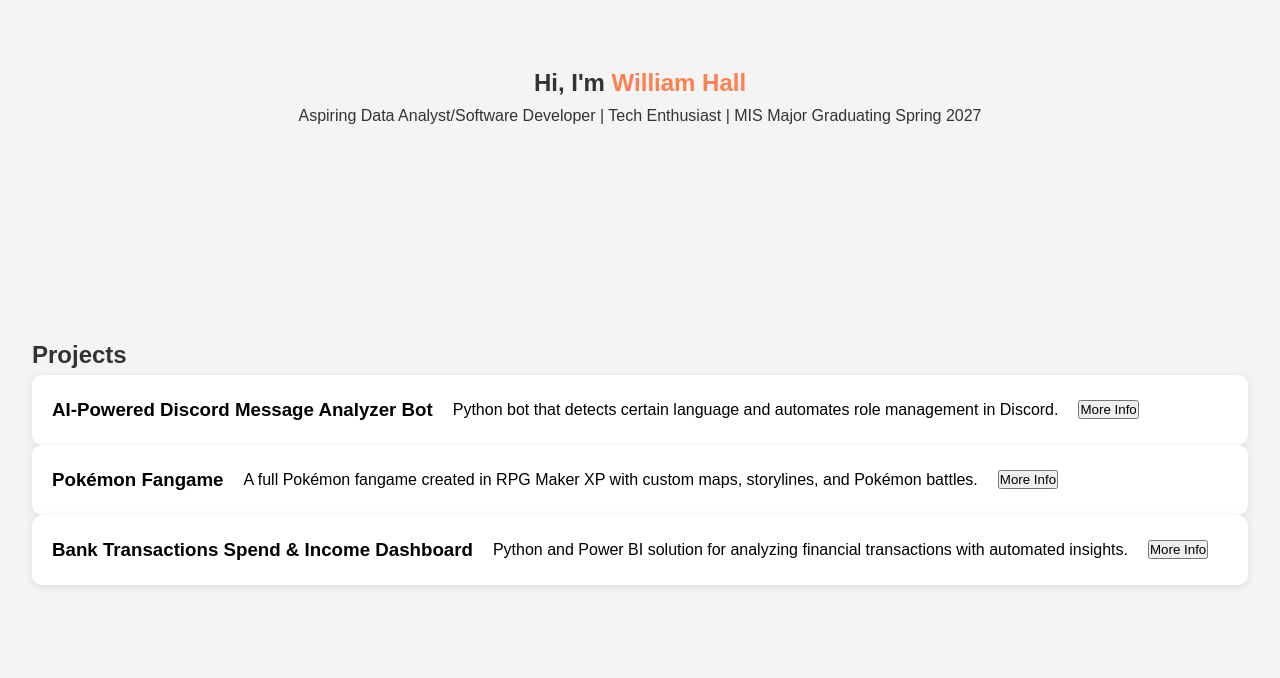
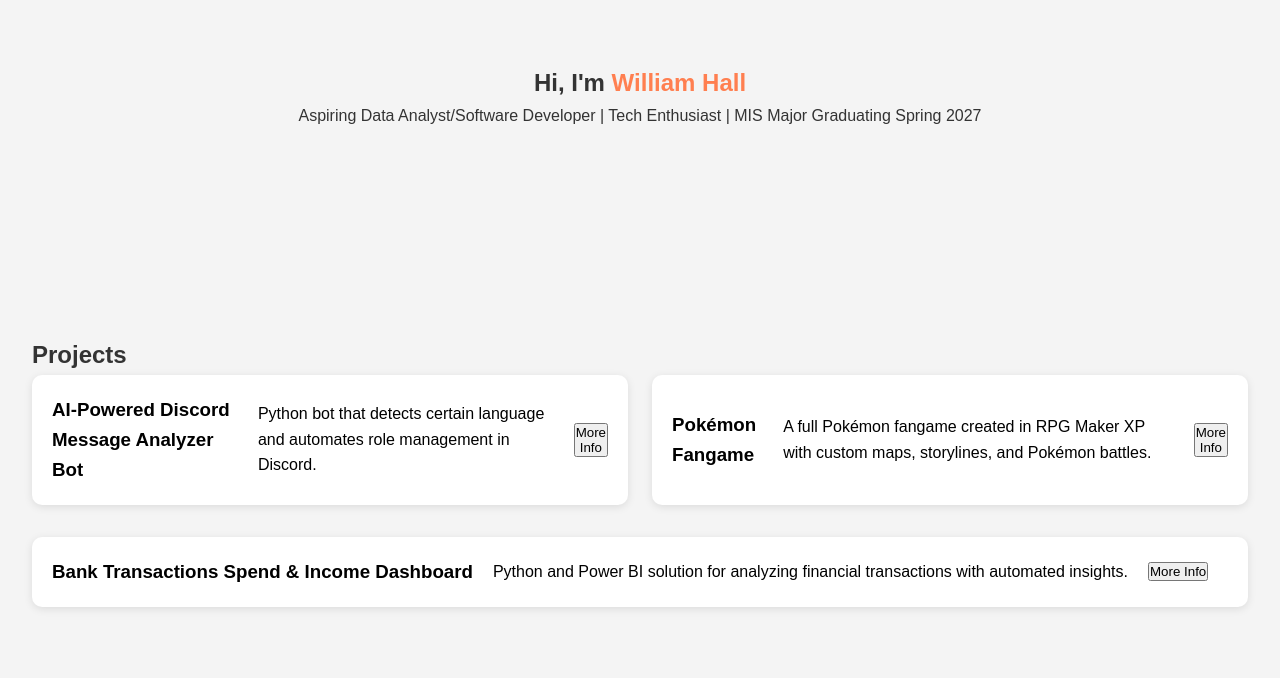
Before and after one commit to willcoded0/portfolio, a plain HTML site: page index.html in a window 1280 px wide. Shown: the part 70-748 px from the top of the page. Drawn offline with Linux system fonts and the light colour scheme.

Commit message:
Update style.css

```diff
--- a/style.css
+++ b/style.css
@@ -169,3 +169,12 @@ body.dark-mode .extra-info {
   background: transparent;
   color: #00aaff;
 }
+.project-row {
+  display: flex;
+  gap: 1.5rem; /* space between the two side-by-side cards */
+  margin-bottom: 2rem; /* spacing below the row */
+}
+
+.project-card {
+  flex: 1;
+}
```
